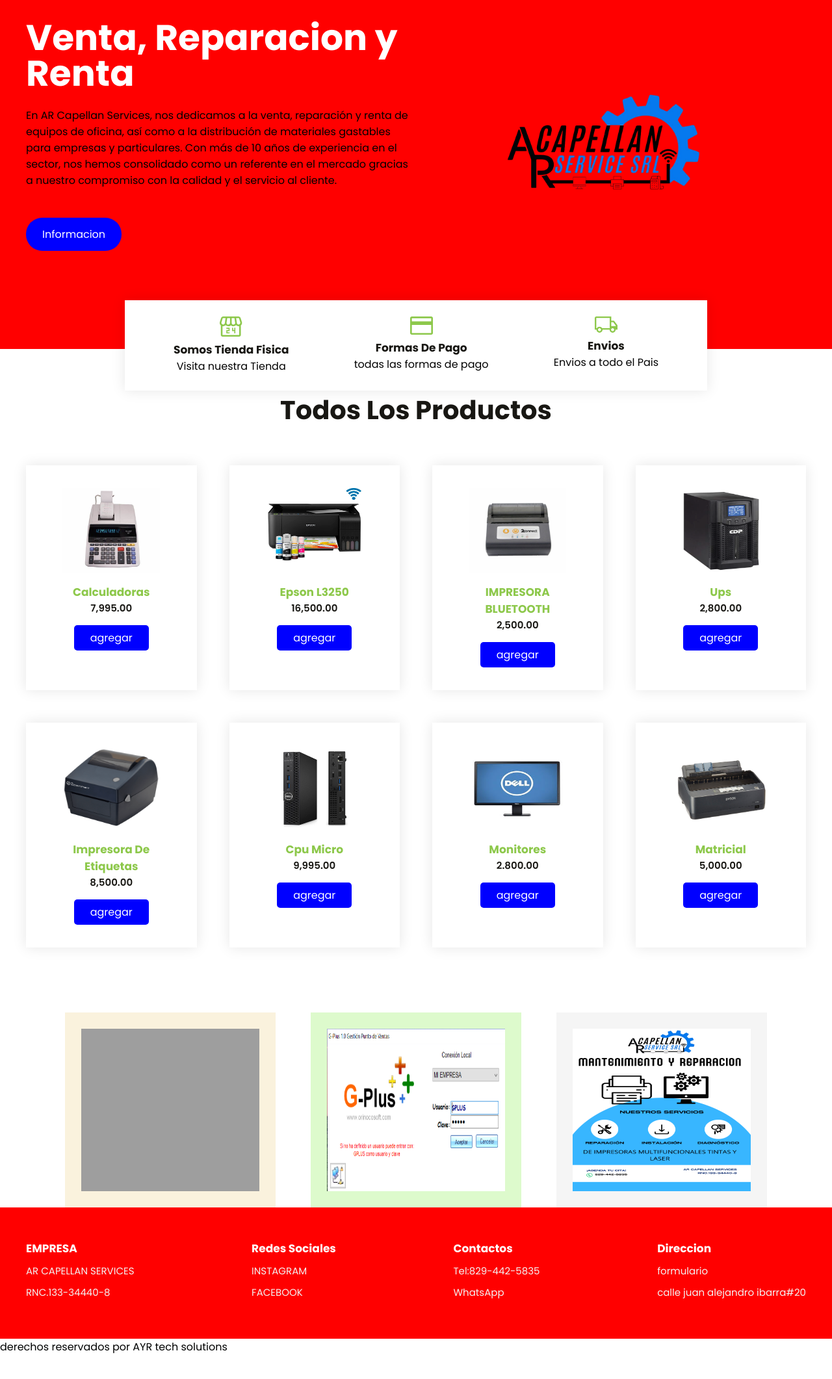
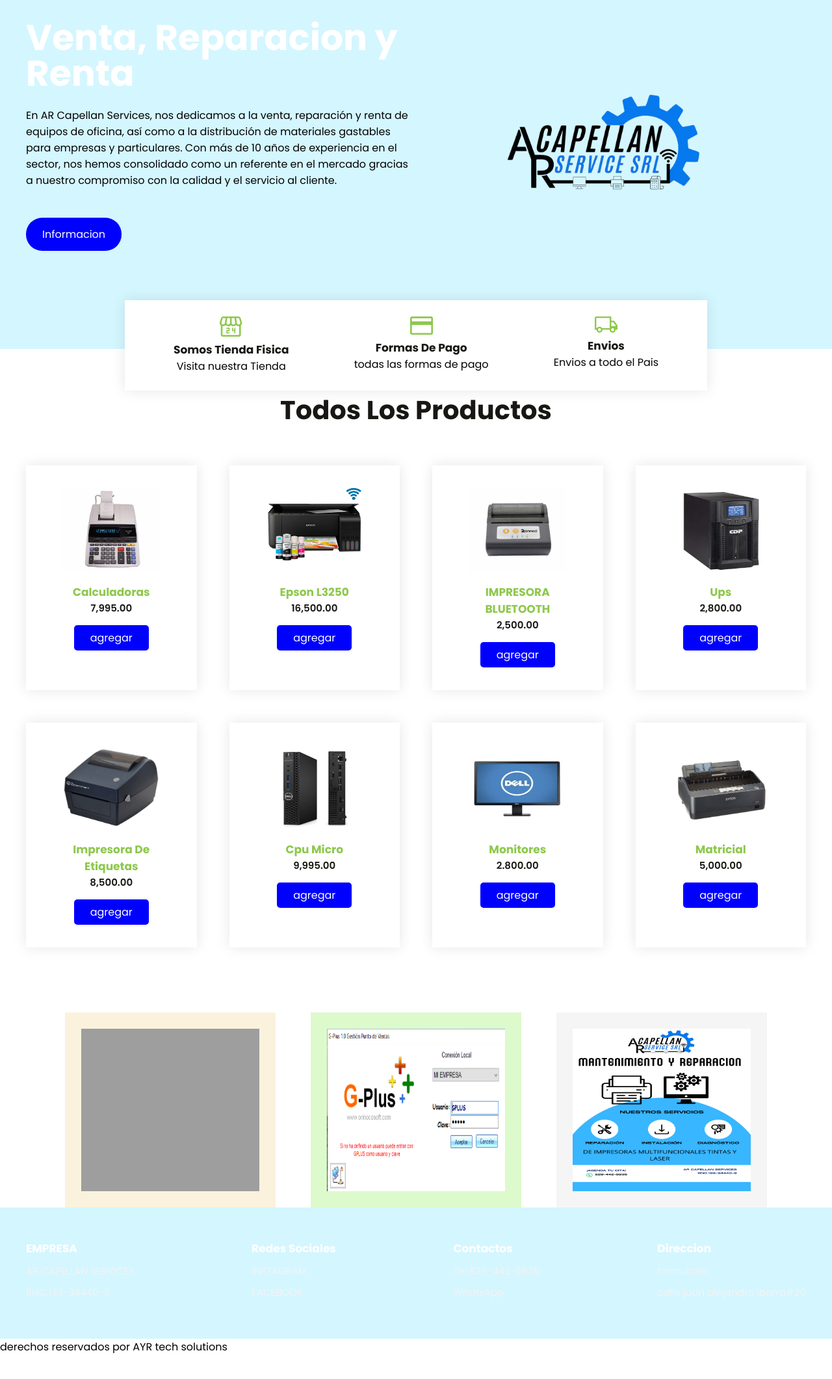
Before and after one commit to algenis7805/trabajo, a plain HTML site: page productos.html in a window 1280 px wide. Shown: the part 70-2192 px from the top of the page at 65% size. Drawn offline with Linux system fonts and the light colour scheme; grey boxes are pictures that could not be loaded.

Commit message:
Update style.css

```diff
--- a/style.css
+++ b/style.css
@@ -22,7 +22,7 @@
     margin: 0 auto;
 }
 .header {
-    background-color: red;
+    background-color: #D4F6FF;
     display: flex;
     align-items: center;
     min-height: 70vh;
@@ -301,7 +301,7 @@
 
 .footer {
     padding: 50px 0;
-    background-color: red;
+    background-color: #D4F6FF;
 }
 
 .footer-content {
```
